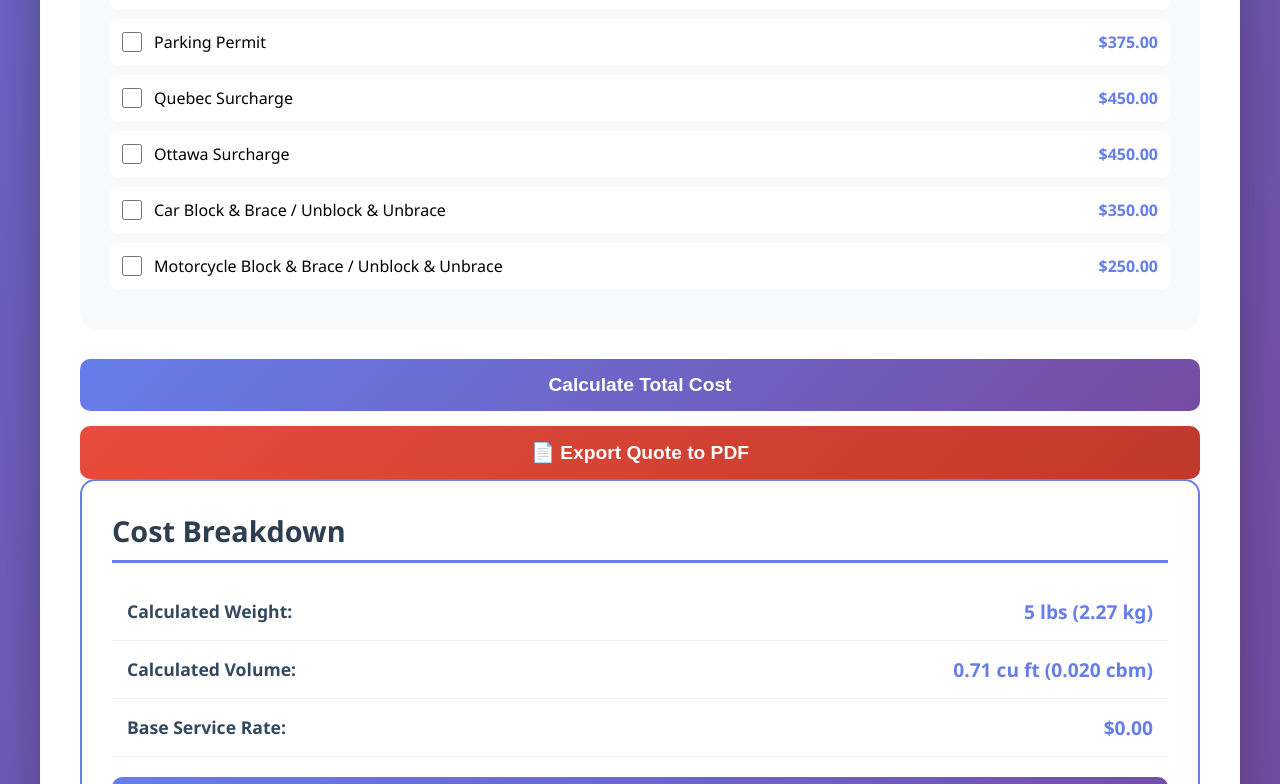
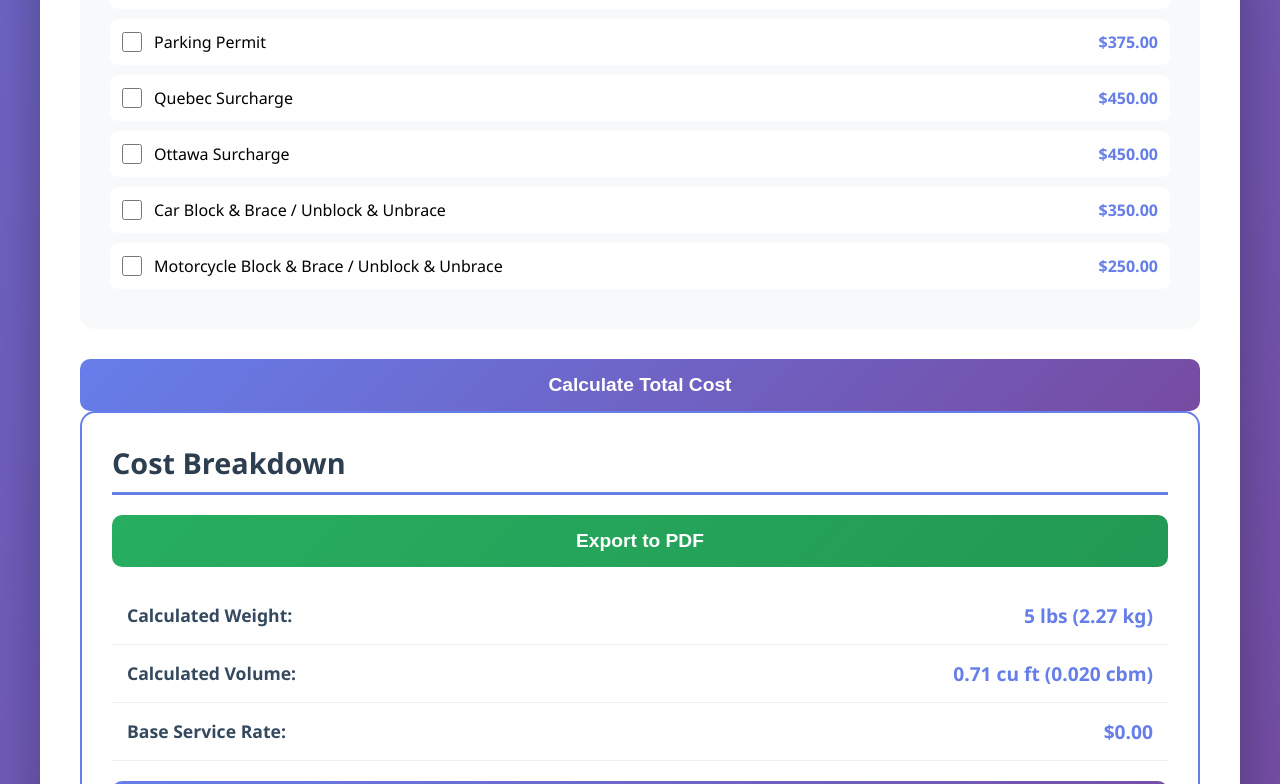
Before and after one commit to Pekock/RateCalculator, a plain HTML site: page John Gray Tariff 2026.html in a window 1280 px wide. Both pictures are taken after typing "5" into the empty fields and a click on the button "Calculate Total Cost". Shown: the part 2446-3230 px from the top of the page. Drawn offline with nearby package versions, Linux system fonts and the light colour scheme.

Commit message:
Update John Gray Tariff 2026.html

```diff
--- a/John Gray Tariff 2026.html
+++ b/John Gray Tariff 2026.html
@@ -4,7 +4,6 @@
     <meta charset="UTF-8">
     <meta name="viewport" content="width=device-width, initial-scale=1.0">
     <title>John Gray Moving - Rate Calculator 2026</title>
-    <script src="https://cdnjs.cloudflare.com/ajax/libs/jspdf/2.5.1/jspdf.umd.min.js"></script>
     <style>
         * {
             margin: 0;
@@ -479,12 +478,12 @@
 
             <button class="calculate-btn" onclick="calculate()">Calculate Total Cost</button>
 
-            <button class="calculate-btn" id="exportPdfBtn" onclick="exportToPDF()" style="display: none; background: linear-gradient(135deg, #e74c3c 0%, #c0392b 100%); margin-top: 15px;">
-                📄 Export Quote to PDF
-            </button>
-
             <div class="calculator-section results" id="results" style="display: none;">
                 <h2 class="section-title">Cost Breakdown</h2>
+
+                <button class="calculate-btn" onclick="exportToPDF()" style="margin-bottom: 20px; background: linear-gradient(135deg, #27ae60 0%, #229954 100%);">
+                    Export to PDF
+                </button>
 
                 <div class="result-item">
                     <span class="result-label">Calculated Weight:</span>
@@ -532,7 +531,9 @@
         </div>
     </div>
 
+    <script src="https://cdnjs.cloudflare.com/ajax/libs/jspdf/2.5.1/jspdf.umd.min.js"></script>
     <script>
+        const { jsPDF } = window.jspdf;
         let serviceType = 'origin';
         const DENSITY = 7; // lbs per cu ft
         const LBS_PER_KG = 2.20462;
@@ -601,51 +602,62 @@
         }
 
         function calculateBaseRate(weight) {
+            const cwt = weight / 100; // Convert pounds to hundredweight
+
             if (serviceType === 'origin') {
-                // Origin service rates
+                // Origin service rates - entire weight charged at bracket rate
                 if (weight < 600) return 0;
-                if (weight <= 600) return 487.03;
-                if (weight <= 999) return 487.03 + ((weight - 600) / 100) * 76.53;
-                if (weight <= 1999) return 487.03 + ((weight - 600) / 100) * 68.85;
-                if (weight <= 3999) return 487.03 + ((weight - 600) / 100) * 68.85;
-                if (weight <= 6999) return 487.03 + ((weight - 600) / 100) * 65.82;
-                if (weight <= 9999) return 487.03 + ((weight - 600) / 100) * 64.25;
-                return 487.03 + ((weight - 600) / 100) * 62.73;
+                if (weight <= 600) return 487.03; // Flat rate for minimum
+                if (weight <= 999) return cwt * 76.53;
+                if (weight <= 1999) return cwt * 68.85;
+                if (weight <= 3999) return cwt * 68.85;
+                if (weight <= 6999) return cwt * 65.82;
+                if (weight <= 9999) return cwt * 64.25;
+                return cwt * 62.73; // 10000+ lbs
             } else {
-                // Destination service rates
+                // Destination service rates - entire weight charged at bracket rate
                 if (weight < 600) return 0;
-                if (weight <= 600) return 473.00;
-                if (weight <= 999) return 473.00 + ((weight - 600) / 100) * 41.32;
-                if (weight <= 1999) return 473.00 + ((weight - 600) / 100) * 41.32;
-                if (weight <= 3999) return 473.00 + ((weight - 600) / 100) * 41.32;
-                if (weight <= 5999) return 473.00 + ((weight - 600) / 100) * 37.57;
-                if (weight <= 7999) return 473.00 + ((weight - 600) / 100) * 35.94;
-                if (weight <= 9999) return 473.00 + ((weight - 600) / 100) * 32.91;
-                return 473.00 + ((weight - 600) / 100) * 30.61;
+                if (weight <= 600) return 473.00; // Flat rate for minimum
+                if (weight <= 999) return cwt * 41.32;
+                if (weight <= 1999) return cwt * 41.32;
+                if (weight <= 3999) return cwt * 41.32;
+                if (weight <= 5999) return cwt * 37.57;
+                if (weight <= 7999) return cwt * 35.94;
+                if (weight <= 9999) return cwt * 32.91;
+                return cwt * 30.61; // 10000+ lbs
             }
         }
 
         function calculate() {
-            const weight = weightLbs;
+            let weight = weightLbs;
             const volume = volumeCuft;
             const distance = parseFloat(document.getElementById('distance').value) || 0;
+            const pdType = document.getElementById('pdChargeType').value;
 
             if (weight === 0) {
                 document.getElementById('results').style.display = 'none';
                 return;
             }
 
-            // Calculate base rate
+            // Apply minimum weight for FCL SEA
+            const actualWeight = weight;
+            if (pdType === 'sea' && weight < 4000) {
+                weight = 4000; // Apply 4000 lbs minimum for FCL SEA
+            }
+
+            // Calculate base rate (without WHH)
             let baseRate = calculateBaseRate(weight);
-
-            // Add WHH if included in base
-            const whhIncluded = document.getElementById('whh').checked;
-            if (whhIncluded) {
-                baseRate += (weight / 100) * 9.50;
-            }
 
             let total = baseRate;
             let additionalCharges = [];
+
+            // Add WHH as separate line item if checked
+            const whhIncluded = document.getElementById('whh').checked;
+            if (whhIncluded) {
+                const whhCharge = (weight / 100) * 9.50;
+                additionalCharges.push({ label: 'Warehouse Handling (IN & OUT)', value: whhCharge });
+                total += whhCharge;
+            }
 
             // Distance charge
             let distanceCharge = 0;
@@ -675,7 +687,6 @@
 
             // P&D Charges
             let pdCharge = 0;
-            const pdType = document.getElementById('pdChargeType').value;
             switch(pdType) {
                 case 'sea':
                     pdCharge = 800;
@@ -743,11 +754,15 @@
             }
 
             // Display results
-            const weightKg = weight / LBS_PER_KG;
+            const weightKg = actualWeight / LBS_PER_KG;
             const volumeCbm = volume / CUFT_PER_CBM;
 
-            document.getElementById('calcWeight').textContent =
-                `${weight.toFixed(0)} lbs (${weightKg.toFixed(2)} kg)`;
+            let weightDisplay = `${actualWeight.toFixed(0)} lbs (${weightKg.toFixed(2)} kg)`;
+            if (pdType === 'sea' && actualWeight < 4000) {
+                weightDisplay += ` [Billed at 4000 lbs minimum for FCL SEA]`;
+            }
+
+            document.getElementById('calcWeight').textContent = weightDisplay;
             document.getElementById('calcVolume').textContent =
                 `${volume.toFixed(2)} cu ft (${volumeCbm.toFixed(3)} cbm)`;
             document.getElementById('baseRate').textContent = '$' + baseRate.toFixed(2);
@@ -797,229 +812,158 @@
 
             document.getElementById('totalCost').textContent = '$' + total.toFixed(2);
             document.getElementById('results').style.display = 'block';
-            document.getElementById('exportPdfBtn').style.display = 'block';
-        }
-
-        function exportToPDF() {
-            const { jsPDF } = window.jspdf;
-            const doc = new jsPDF();
-
-            const pageWidth = doc.internal.pageSize.getWidth();
-            const pageHeight = doc.internal.pageSize.getHeight();
-            const margin = 15;
-            let yPos = 20;
-
-            // Header
-            doc.setFillColor(44, 62, 80);
-            doc.rect(0, 0, pageWidth, 35, 'F');
-
-            doc.setTextColor(255, 255, 255);
-            doc.setFontSize(24);
-            doc.setFont('helvetica', 'bold');
-            doc.text('JOHN GRAY MOVING', pageWidth / 2, 15, { align: 'center' });
-
-            doc.setFontSize(12);
-            doc.setFont('helvetica', 'normal');
-            doc.text('Moving Services Quote - 2026', pageWidth / 2, 25, { align: 'center' });
-
-            yPos = 45;
-            doc.setTextColor(0, 0, 0);
-
-            // Service Type
-            doc.setFontSize(10);
-            doc.setFont('helvetica', 'bold');
-            doc.text(`Service Type: ${serviceType === 'origin' ? 'ORIGIN SERVICES' : 'DESTINATION SERVICES'}`, margin, yPos);
-            yPos += 5;
-            doc.setFont('helvetica', 'normal');
-            doc.setFontSize(8);
-            doc.text(`Date: ${new Date().toLocaleDateString()}`, margin, yPos);
-            yPos += 10;
-
-            // Shipment Details Box
-            doc.setFillColor(248, 249, 250);
-            doc.rect(margin, yPos, pageWidth - 2 * margin, 25, 'F');
-
-            yPos += 7;
-            doc.setFontSize(11);
-            doc.setFont('helvetica', 'bold');
-            doc.text('SHIPMENT DETAILS', margin + 5, yPos);
-
-            yPos += 7;
-            doc.setFontSize(9);
-            doc.setFont('helvetica', 'normal');
-
-            const weightKg = weightLbs / LBS_PER_KG;
-            const volumeCbm = volumeCuft / CUFT_PER_CBM;
-
-            doc.text(`Weight: ${weightLbs.toFixed(0)} lbs (${weightKg.toFixed(2)} kg)`, margin + 5, yPos);
-            doc.text(`Volume: ${volumeCuft.toFixed(2)} cu ft (${volumeCbm.toFixed(3)} cbm)`, pageWidth / 2 + 5, yPos);
-
-            yPos += 6;
-            const distance = parseFloat(document.getElementById('distance').value) || 0;
-            if (distance > 0) {
-                doc.text(`Distance from warehouse: ${distance} km`, margin + 5, yPos);
-                yPos += 6;
-            }
-
-            yPos += 8;
-
-            // Cost Breakdown
-            doc.setFontSize(11);
-            doc.setFont('helvetica', 'bold');
-            doc.text('COST BREAKDOWN', margin, yPos);
-            yPos += 7;
-
-            doc.setFontSize(9);
-            doc.setFont('helvetica', 'normal');
-
-            // Collect all line items
-            const lineItems = [];
-
-            // Base rate
-            const baseRate = parseFloat(document.getElementById('baseRate').textContent.replace('$', ''));
-            lineItems.push({ label: 'Base Service Rate', value: baseRate });
-
-            // Distance charge
-            if (distance > 50) {
-                const distCharge = (distance - 50) * 3.75;
-                lineItems.push({ label: `Out of Area Charge (${distance - 50} km)`, value: distCharge });
-            }
-
-            // Special packaging
-            const cosCartons = parseInt(document.getElementById('cosCartons').value) || 0;
-            const co8Cartons = parseInt(document.getElementById('co8Cartons').value) || 0;
-            const liftVans = parseInt(document.getElementById('liftVans').value) || 0;
-
-            if (cosCartons > 0) {
-                lineItems.push({ label: `COS Cartons (${cosCartons} @ $225.00)`, value: cosCartons * 225 });
-            }
-            if (co8Cartons > 0) {
-                lineItems.push({ label: `CO8/CO7 Cartons (${co8Cartons} @ $275.00)`, value: co8Cartons * 275 });
-            }
-            if (liftVans > 0) {
-                lineItems.push({ label: `Lift Vans (${liftVans} @ $470.00)`, value: liftVans * 470 });
-            }
-
-            // P&D Charges
-            const pdType = document.getElementById('pdChargeType').value;
-            if (pdType !== 'none') {
-                let pdValue = 0;
-                let pdLabel = '';
-                if (pdType === 'sea') { pdValue = 800; pdLabel = 'P&D - SEA Shipment'; }
-                else if (pdType === 'lcl') { pdValue = 370; pdLabel = 'P&D - LCL Shipment'; }
-                else if (pdType === 'air') { pdValue = 300; pdLabel = 'P&D - AIR Shipment'; }
-                lineItems.push({ label: pdLabel, value: pdValue });
-            }
-
-            // Additional services
-            if (document.getElementById('whh').checked) {
-                lineItems.push({ label: 'Warehouse Handling (IN & OUT)', value: (weightLbs / 100) * 9.50 });
-            }
-            if (document.getElementById('sit').checked) {
-                lineItems.push({ label: 'Storage in Transit', value: (weightLbs / 100) * 8.50 });
-            }
-            if (document.getElementById('piano').checked) {
-                lineItems.push({ label: 'Piano Handling', value: 300 });
-            }
-            if (document.getElementById('access').checked) {
-                lineItems.push({ label: 'Access Charge', value: (weightLbs / 100) * 6.00 });
-            }
-            if (document.getElementById('stairs').checked) {
-                lineItems.push({ label: 'Stair Carry', value: (weightLbs / 100) * 6.00 });
-            }
-            if (document.getElementById('parking').checked) {
-                lineItems.push({ label: 'Parking Permit', value: 375 });
-            }
-            if (document.getElementById('quebec').checked) {
-                lineItems.push({ label: 'Quebec Surcharge', value: 450 });
-            }
-            if (document.getElementById('ottawa').checked) {
-                lineItems.push({ label: 'Ottawa Surcharge', value: 450 });
-            }
-            if (document.getElementById('carblock').checked) {
-                const carCost = serviceType === 'origin' ? 350 : 300;
-                lineItems.push({ label: 'Car Block & Brace', value: carCost });
-            }
-            if (document.getElementById('motorcycle').checked) {
-                const motoCost = serviceType === 'origin' ? 250 : 200;
-                lineItems.push({ label: 'Motorcycle Block & Brace', value: motoCost });
-            }
-
-            // Draw line items
-            lineItems.forEach((item, index) => {
-                if (yPos > pageHeight - 40) {
-                    // Not enough space, truncate
-                    return;
-                }
-
-                doc.text(item.label, margin + 2, yPos);
-                doc.text(`$${item.value.toFixed(2)}`, pageWidth - margin - 2, yPos, { align: 'right' });
-                yPos += 6;
-            });
-
-            // Draw separator line
-            yPos += 2;
-            doc.setLineWidth(0.5);
-            doc.line(margin, yPos, pageWidth - margin, yPos);
-            yPos += 8;
-
-            // Total
-            doc.setFillColor(102, 126, 234);
-            doc.rect(margin, yPos - 5, pageWidth - 2 * margin, 15, 'F');
-
-            doc.setTextColor(255, 255, 255);
-            doc.setFontSize(14);
-            doc.setFont('helvetica', 'bold');
-
-            const totalCost = parseFloat(document.getElementById('totalCost').textContent.replace('$', ''));
-            doc.text('TOTAL ESTIMATED COST:', margin + 5, yPos + 4);
-            doc.text(`$${totalCost.toFixed(2)}`, pageWidth - margin - 5, yPos + 4, { align: 'right' });
-
-            yPos += 20;
-            doc.setTextColor(0, 0, 0);
-
-            // Important Notes
-            if (yPos < pageHeight - 50) {
-                doc.setFontSize(10);
-                doc.setFont('helvetica', 'bold');
-                doc.text('IMPORTANT NOTES:', margin, yPos);
-                yPos += 6;
-
-                doc.setFontSize(8);
-                doc.setFont('helvetica', 'normal');
-
-                const notes = [
-                    '• This is an estimate based on the 2026 contractor rate agreement.',
-                    '• Final costs may vary based on specific circumstances and actual conditions.',
-                    '• Materials are included in base rates by John Gray Moving.',
-                    '• Density conversion: 7 lbs per cubic foot.',
-                    '• Out of area charge applies beyond 50 km radius of warehouse.',
-                    '• Some services (baby grand piano, disposal fees, custom crating) require separate quotes.'
-                ];
-
-                notes.forEach(note => {
-                    if (yPos < pageHeight - 15) {
-                        doc.text(note, margin, yPos);
-                        yPos += 5;
-                    }
-                });
-            }
-
-            // Footer
-            doc.setFontSize(7);
-            doc.setTextColor(128, 128, 128);
-            doc.text('John Gray Moving - Contractor Rate Agreement 2026', pageWidth / 2, pageHeight - 10, { align: 'center' });
-            doc.text(`Generated: ${new Date().toLocaleString()}`, pageWidth / 2, pageHeight - 6, { align: 'center' });
-
-            // Save PDF
-            const fileName = `JohnGrayMoving_Quote_${new Date().toISOString().split('T')[0]}.pdf`;
-            doc.save(fileName);
         }
 
         // Initialize with default values
         document.addEventListener('DOMContentLoaded', function() {
             setServiceType('origin');
         });
+
+        function exportToPDF() {
+            const doc = new jsPDF();
+            const pageWidth = doc.internal.pageSize.getWidth();
+            let yPos = 20;
+
+            // Header
+            doc.setFillColor(44, 62, 80);
+            doc.rect(0, 0, pageWidth, 40, 'F');
+            doc.setTextColor(255, 255, 255);
+            doc.setFontSize(24);
+            doc.text('John Gray Moving', pageWidth / 2, 20, { align: 'center' });
+            doc.setFontSize(14);
+            doc.text('Rate Calculator 2026', pageWidth / 2, 30, { align: 'center' });
+
+            yPos = 50;
+            doc.setTextColor(0, 0, 0);
+
+            // Service Type
+            doc.setFontSize(16);
+            doc.setFont(undefined, 'bold');
+            doc.text('Quote Details', 20, yPos);
+            yPos += 10;
+
+            doc.setFontSize(11);
+            doc.setFont(undefined, 'normal');
+            const serviceTypeText = serviceType === 'origin' ? 'Origin Service' : 'Destination Service';
+            doc.text(`Service Type: ${serviceTypeText}`, 20, yPos);
+            yPos += 8;
+
+            doc.text(`Date: ${new Date().toLocaleDateString()}`, 20, yPos);
+            yPos += 15;
+
+            // Shipment Details
+            doc.setFontSize(14);
+            doc.setFont(undefined, 'bold');
+            doc.text('Shipment Details', 20, yPos);
+            yPos += 8;
+
+            doc.setFontSize(11);
+            doc.setFont(undefined, 'normal');
+            doc.text(`Weight: ${document.getElementById('calcWeight').textContent}`, 20, yPos);
+            yPos += 7;
+            doc.text(`Volume: ${document.getElementById('calcVolume').textContent}`, 20, yPos);
+            yPos += 7;
+
+            const pdTypeValue = document.getElementById('pdChargeType').value;
+            if (pdTypeValue !== 'none') {
+                const pdLabel = pdTypeValue === 'sea' ? 'FCL SEA' : pdTypeValue === 'lcl' ? 'LCL' : 'AIR';
+                doc.text(`Shipment Type: ${pdLabel}`, 20, yPos);
+                yPos += 7;
+            }
+
+            const distance = parseFloat(document.getElementById('distance').value) || 0;
+            if (distance > 0) {
+                doc.text(`Distance: ${distance} miles`, 20, yPos);
+                yPos += 7;
+            }
+
+            yPos += 8;
+
+            // Cost Breakdown
+            doc.setFontSize(14);
+            doc.setFont(undefined, 'bold');
+            doc.text('Cost Breakdown', 20, yPos);
+            yPos += 8;
+
+            doc.setFontSize(11);
+            doc.setFont(undefined, 'normal');
+
+            // Base Rate
+            const baseRate = document.getElementById('baseRate').textContent;
+            doc.text('Base Service Rate:', 20, yPos);
+            doc.text(baseRate, pageWidth - 40, yPos, { align: 'right' });
+            yPos += 7;
+
+            // Distance Charge
+            const distanceRow = document.getElementById('distanceChargeRow');
+            if (distanceRow.style.display !== 'none') {
+                const distCharge = document.getElementById('distanceCharge').textContent;
+                doc.text('Out of Area Charge:', 20, yPos);
+                doc.text(distCharge, pageWidth - 40, yPos, { align: 'right' });
+                yPos += 7;
+            }
+
+            // Special Packaging
+            const packagingRow = document.getElementById('packagingChargesRow');
+            if (packagingRow.style.display !== 'none') {
+                const packCharge = document.getElementById('packagingCharges').textContent;
+                doc.text('Special Packaging:', 20, yPos);
+                const chargeText = packCharge.split('(')[0].trim();
+                doc.text(chargeText, pageWidth - 40, yPos, { align: 'right' });
+                yPos += 7;
+            }
+
+            // P&D Charges
+            const pdRow = document.getElementById('pdChargesRow');
+            if (pdRow.style.display !== 'none') {
+                const pdCharge = document.getElementById('pdCharges').textContent;
+                doc.text('Pick Up & Delivery:', 20, yPos);
+                const chargeText = pdCharge.split('(')[0].trim();
+                doc.text(chargeText, pageWidth - 40, yPos, { align: 'right' });
+                yPos += 7;
+            }
+
+            // Additional Services
+            const additionalDiv = document.getElementById('additionalCharges');
+            if (additionalDiv.children.length > 0) {
+                yPos += 3;
+                doc.setFont(undefined, 'bold');
+                doc.text('Additional Services:', 20, yPos);
+                doc.setFont(undefined, 'normal');
+                yPos += 7;
+
+                Array.from(additionalDiv.children).forEach(item => {
+                    const label = item.querySelector('.result-label').textContent.replace(':', '');
+                    const value = item.querySelector('.result-value').textContent;
+                    doc.text(label, 25, yPos);
+                    doc.text(value, pageWidth - 40, yPos, { align: 'right' });
+                    yPos += 7;
+                });
+            }
+
+            // Total
+            yPos += 5;
+            doc.setFillColor(102, 126, 234);
+            doc.rect(15, yPos - 5, pageWidth - 30, 12, 'F');
+            doc.setTextColor(255, 255, 255);
+            doc.setFontSize(14);
+            doc.setFont(undefined, 'bold');
+            doc.text('Total Cost:', 20, yPos + 3);
+            const totalCost = document.getElementById('totalCost').textContent;
+            doc.text(totalCost, pageWidth - 40, yPos + 3, { align: 'right' });
+
+            // Footer
+            yPos = 280;
+            doc.setTextColor(100, 100, 100);
+            doc.setFontSize(9);
+            doc.setFont(undefined, 'normal');
+            doc.text('This quote is valid for 30 days from the date of issue.', pageWidth / 2, yPos, { align: 'center' });
+            doc.text('Rates are subject to change. Please confirm before booking.', pageWidth / 2, yPos + 5, { align: 'center' });
+
+            // Save
+            const dateStr = new Date().toISOString().split('T')[0];
+            doc.save(`John_Gray_Moving_Quote_${dateStr}.pdf`);
+        }
     </script>
 </body>
 </html>
```
